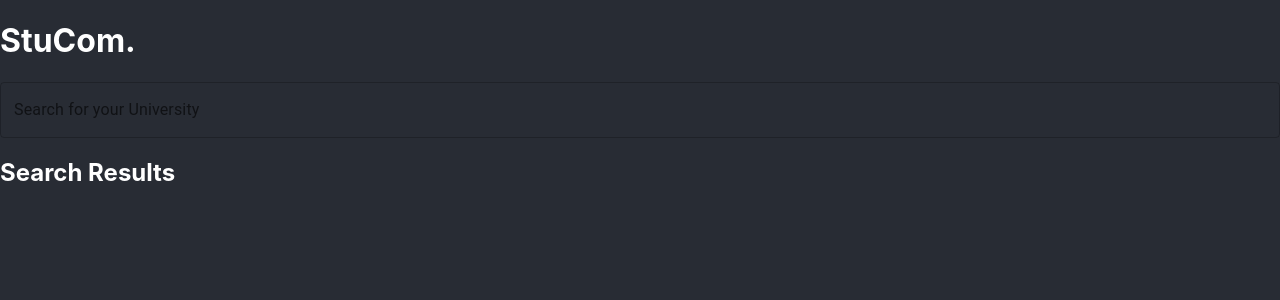
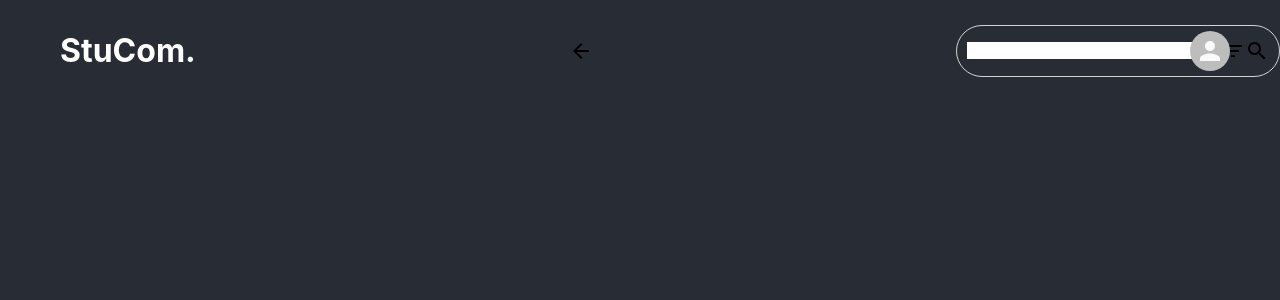
Before and after one commit to pptutn/cloned_fit31361_final_year_proj, a React (Create React App) app: page / in a window 1280 px wide. Shown: the top 300 px of the page. Built offline with nearby package versions, Linux system fonts and the light colour scheme.

Commit message:
Header and banner

```diff
--- a/package.json
+++ b/package.json
@@ -6,6 +6,7 @@
     "@emotion/react": "^11.9.3",
     "@emotion/styled": "^11.9.3",
     "@material-ui/core": "^4.12.4",
+    "@mui/icons-material": "^5.8.4",
     "@mui/material": "^5.9.2",
     "@testing-library/jest-dom": "^5.16.4",
     "@testing-library/react": "^13.1.1",
--- a/src/Components/Results.css
+++ b/src/Components/Results.css
@@ -1,10 +1,57 @@
-.Results {
-    text-align: center;
-  }
-.Results-title {
-    margin: 5 rem;
-    color: white;
-  }
+.header {
+  display: flex;
+  justify-content: space-between;
+  align-items: center;
+  position: sticky;
+  top: 10px;
+  background-color: #282c34;
+  z-index: 100;
+  width: 100%;
+}
+
+.banner__left {
+  display: flex;
+  align-items: center;
+  margin-left: 50px;
+}
+
+.banner__right {
+  display: flex;
+  align-items: center;
+  position: absolute;
+  right: 50px;
+}
+
+.header__left {
+  display: flex;
+  align-items: center;
+  justify-content: space-between;
+}
+
+.header__center {
+  display: flex;
+  flex: 1;
+  align-items: center;
+  max-width: fit-content;
+  padding: 10px;
+  height: 30px;
+  border: 1px solid lightgray;
+  border-radius: 999px;
+}
+
+.header__center > input {
+  border: none;
+  width: 250px;
+}
+
+.app-title {
+  margin: 5 rem;
+  padding: 10px;
+  color: white;
+}
+
+
+/*
 .Results-header {
 background-color: #282c34;
 min-height: 100vh;
@@ -25,4 +72,4 @@ color: white;
 
 .Results-background {
 background-color: #282c34;
-}
+} */
--- a/src/Components/Results.tsx
+++ b/src/Components/Results.tsx
@@ -2,23 +2,37 @@ import "./Results.css";
 import TextField from "@mui/material/TextField";
 import Stack from "@mui/material/Stack";
 import Autocomplete from "@mui/material/Autocomplete";
+import SearchIcon from '@mui/icons-material/Search';
+import FilterListIcon from '@mui/icons-material/FilterList';
+import { Avatar } from '@material-ui/core';
+import ArrowBackIcon from '@mui/icons-material/ArrowBack';
 
 function Results() {
   return (
-    <Stack spacing={{ xs: 1, sm: 2, md: 4 }} sx={{ width: 1, height: 1 }}>
-      <div>
-        <h1 className="Results-title"> StuCom.</h1>
-        <Autocomplete
-          id="search-universities"
-          freeSolo
-          options={Universities.map((option) => option.name)}
-          renderInput={(params) => (
-            <TextField {...params} label="Search for your University" />
-          )}
-        />
-        <h2 className="Results-title"> Search Results</h2>
+
+    // header
+      <div className = 'header'>
+
+        {/* banner */}
+        <div className='banner__left'>
+          <h1 className="app-title"> StuCom.</h1>
+        </div>
+
+        <div className='banner__right'>
+          <Avatar />
+        </div>
+
+        {/* header */}
+        <div className='header__left'>
+          <ArrowBackIcon />
+        </div>
+
+        <div className='header__center'>
+          <input type="text" />
+          <FilterListIcon />
+          <SearchIcon />
+        </div>
       </div>
-    </Stack>
   );
 }
 
```
Also changed, not shown: src/Components/SearchBar.css (added), src/Components/SearchBar.tsx (added), 1 other file (tests, documents, lock files or other folders).
